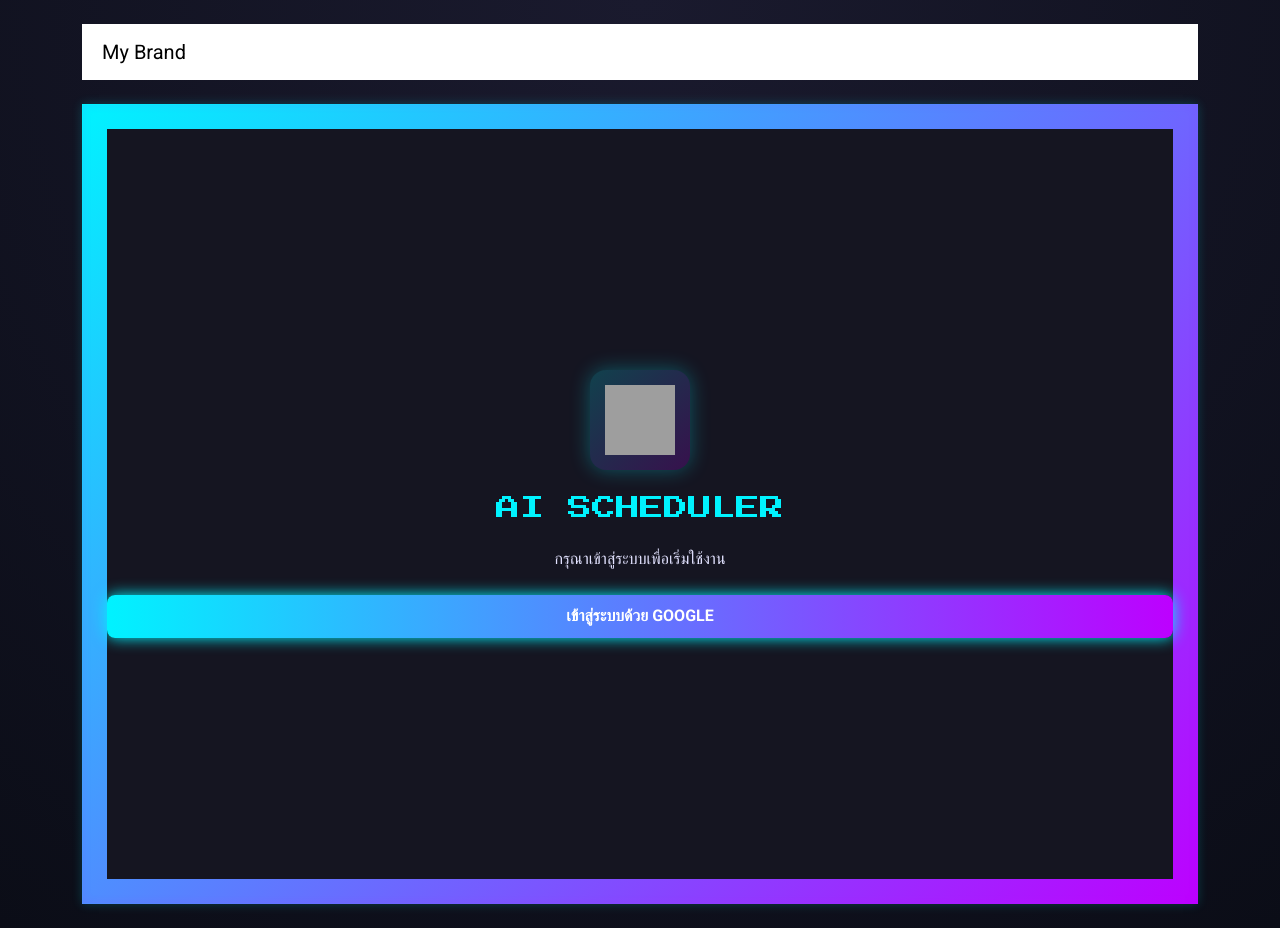
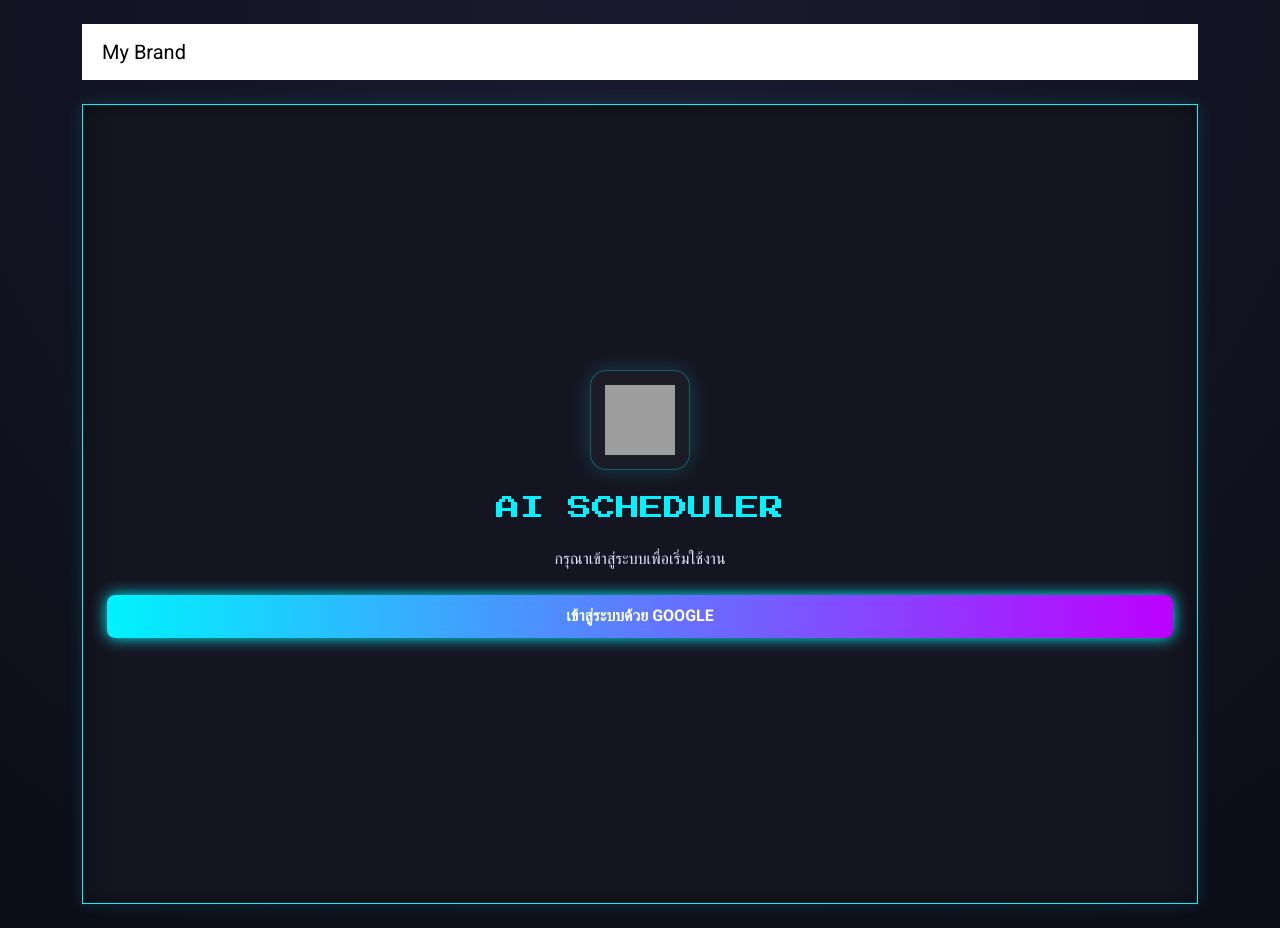
Before and after one commit to sahapap123/ai-meeting-scheduler2, a Next.js app: page / in a window 1280 px wide. Built offline with nearby package versions, Linux system fonts and the light colour scheme; no server answers; grey boxes are pictures that could not be loaded.

Commit message:
update ui

```diff
--- a/app/globals.css
+++ b/app/globals.css
@@ -14,7 +14,6 @@
 body {
   margin: 0;
   font-family: 'Roboto', sans-serif;
-  /* พื้นหลังแบบเดิม */
   background: radial-gradient(circle at center top, var(--bg-dark-2), var(--bg-dark-1));
   color: var(--text-light);
   min-height: 100vh;
@@ -25,24 +24,18 @@ body {
   text-transform: uppercase;
 }
 
-/* --- Cyber Container Card (ปรับแก้ใหม่) --- */
+/* --- Cyber Container Card (ฉบับขอบบางเฉียบ) --- */
 .cyber-card {
   background-color: var(--card-bg);
-  border-radius: 0; /* ขอบไม่มนแล้ว เพื่อให้เข้ามุมจอ */
-  border: 1px solid transparent; /* ขอบบางลง */
+  /* เปลี่ยนมาใช้ขอบปกติ ขนาด 1px สีฟ้า */
+  border: 1px solid var(--neon-cyan);
 
-  /* การไล่สีขอบแบบเดิม */
-  background-image: linear-gradient(var(--card-bg), var(--card-bg)), linear-gradient(135deg, var(--neon-cyan), var(--neon-pink));
-  background-origin: border-box;
-  background-clip: content-box, border-box;
+  /* เพิ่มเงาเรืองแสง (Glow) ให้ดูมีมิติแทน */
+  box-shadow: 0 0 15px rgba(0, 243, 255, 0.15), inset 0 0 20px rgba(0, 0, 0, 0.5);
 
-  /* แสง Glow บางลงและนุ่มขึ้น */
-  box-shadow: 0 0 10px rgba(0, 243, 255, 0.2), inset 0 0 10px rgba(189, 0, 255, 0.1);
-
-  padding: 1.5rem; /* ลด padding ลง */
+  padding: 1.5rem;
   width: 100%;
-  max-width: 100%; /* ขยายเต็มจอ */
-  min-height: 100vh; /* สูงเต็มจอ */
+  min-height: 100vh; /* ยืดเต็มจอ */
 
   display: flex;
   flex-direction: column;
@@ -50,13 +43,15 @@ body {
 
 /* --- Logo Container --- */
 .logo-glow-container {
-  width: 100px; /* ลดขนาดโลโก้ลงนิดหน่อย */
+  width: 100px;
   height: 100px;
   margin: 0 auto 1.5rem;
   padding: 8px;
   border-radius: 16px;
-  background: linear-gradient(135deg, rgba(0, 243, 255, 0.2), rgba(189, 0, 255, 0.2));
-  box-shadow: 0 0 20px rgba(0, 243, 255, 0.3);
+  /* พื้นหลังโลโก้จางๆ */
+  background: rgba(255, 255, 255, 0.03);
+  border: 1px solid rgba(0, 243, 255, 0.3);
+  box-shadow: 0 0 20px rgba(0, 243, 255, 0.2);
   display: flex;
   align-items: center;
   justify-content: center;
@@ -97,19 +92,3 @@ body {
   box-shadow: 0 0 25px var(--neon-cyan);
   transform: translateY(-2px);
 }
-
-/* --- Schedule List Items (เก็บไว้ใช้ตอนมีข้อมูลจริง) --- */
-.schedule-item {
-  background-color: #1a1a29;
-  border: 1px solid #2d2d44;
-  border-left: 4px solid var(--neon-cyan);
-  border-radius: 12px;
-  padding: 1rem;
-  margin-bottom: 0.8rem;
-  display: flex;
-  align-items: center;
-  box-shadow: 0 4px 6px rgba(0,0,0,0.3);
-}
-.schedule-item.pending { border-left-color: #ffc107; }
-.schedule-icon { font-size: 1.2rem; margin-right: 1rem; }
-.schedule-time { font-weight: bold; color: var(--neon-cyan); margin-right: 1rem; min-width: 60px; }
--- a/app/layout.tsx
+++ b/app/layout.tsx
@@ -3,7 +3,8 @@ import 'bootstrap/dist/css/bootstrap.min.css';
 import './globals.css';
 import Providers from './providers';
 import { Metadata } from 'next';
-// import NavBar from '@/components/ui/NavBar'; // <--- ลบบรรทัดนี้ทิ้ง หรือ comment ไว้
+
+// ไม่ต้อง import NavBar แล้วครับ
 
 export const metadata: Metadata = {
   title: "AI Scheduler",
@@ -14,10 +15,9 @@ export const metadata: Metadata = {
 export default function RootLayout({ children }: { children: React.ReactNode }) {
   return (
     <html lang="th">
-      {/* ลบ class จัดกึ่งกลางออก เพื่อให้ขยายเต็มที่ */}
       <body className="w-100 min-vh-100 bg-dark">
         <Providers>
-          {/* <NavBar />  <--- เอาแถบขาวออกตรงนี้ */}
+          {/* ลบ <NavBar /> ออกไปแล้ว ตรงนี้จะโล่ง ไม่มีแถบขาวครับ */}
           <main className="w-100 h-100">
             {children}
           </main>
```
